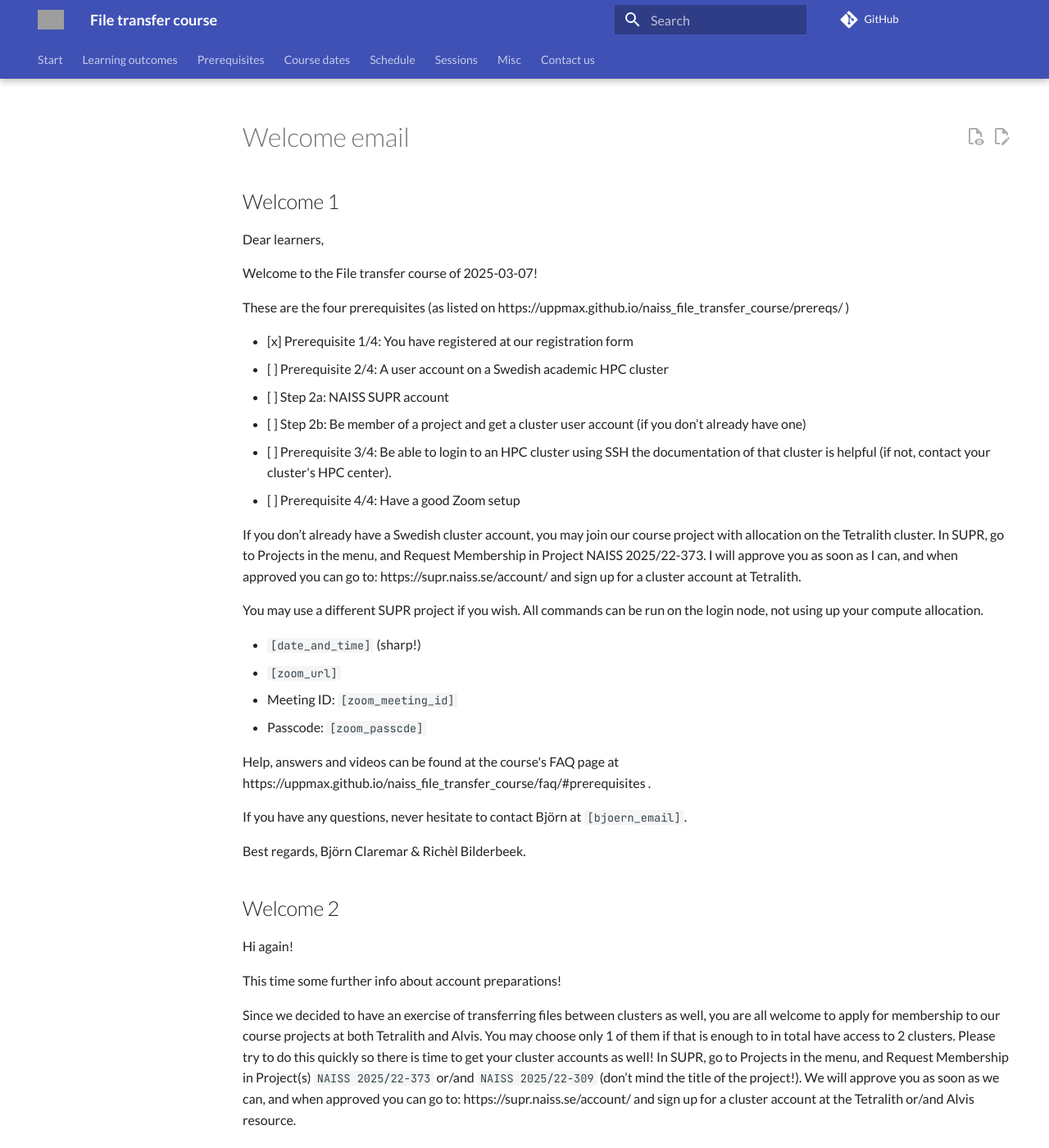
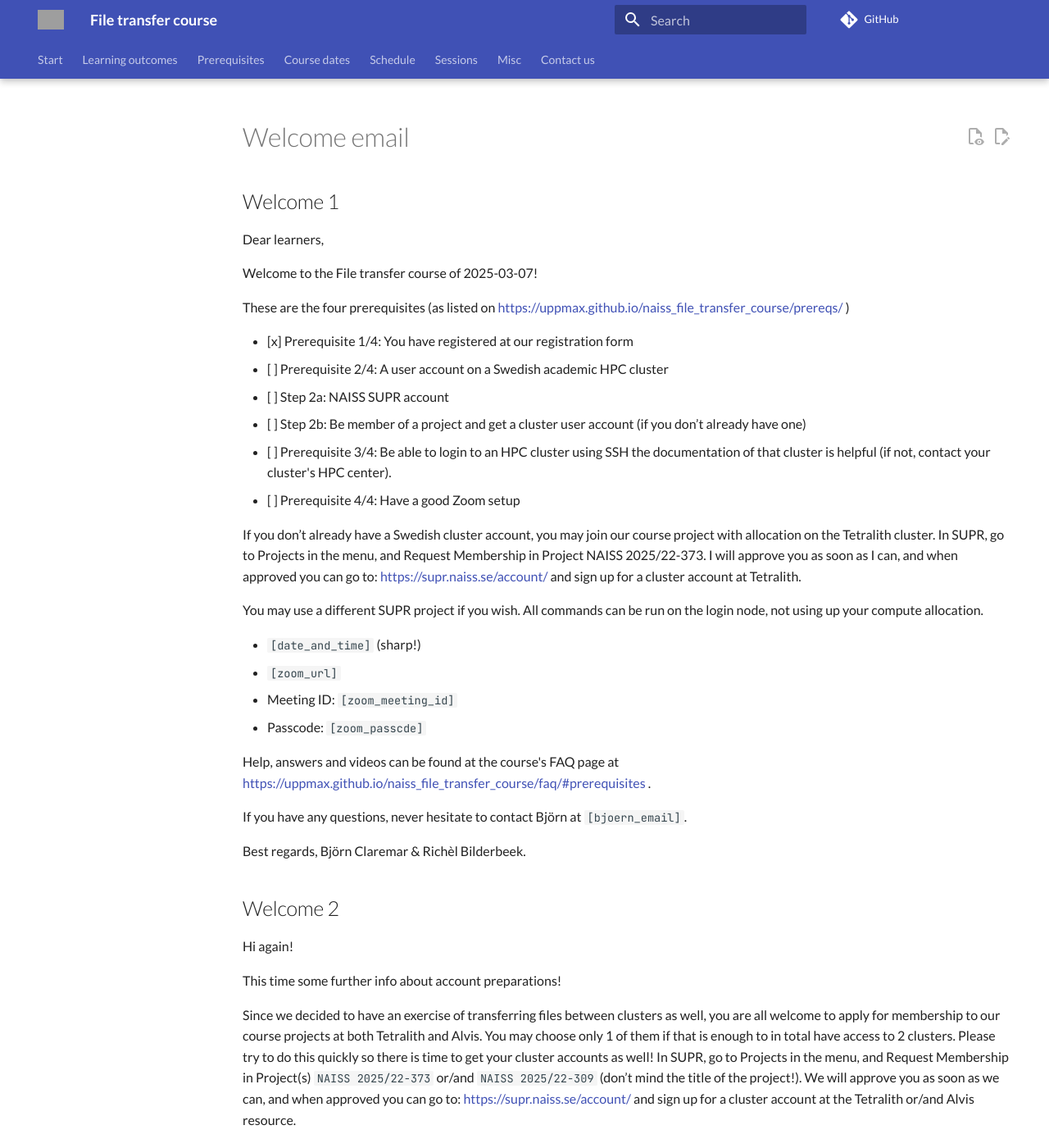
Before and after one commit to UPPMAX/naiss_file_transfer_course, an MkDocs documentation site: the page built from docs/communication/welcome_email.md, in a window 1280 px wide and 1400 px high. Shown: the whole window at 82% size. Built offline with MkDocs 1.6.1 and Material for MkDocs 9.7.7, drawn with Linux system fonts in a browser that asks for light colours; comment, search, counter and statistics services are not loaded; grey boxes are pictures that could not be loaded.

Commit message:
Fix markdown

```diff
--- a/docs/communication/welcome_email.md
+++ b/docs/communication/welcome_email.md
@@ -6,7 +6,7 @@ Dear learners,
 
 Welcome to the File transfer course of 2025-03-07!
 
-These are the four prerequisites (as listed on https://uppmax.github.io/naiss_file_transfer_course/prereqs/ )
+These are the four prerequisites (as listed on <https://uppmax.github.io/naiss_file_transfer_course/prereqs/> )
 
 - [x] Prerequisite 1/4: You have registered at our registration form
 - [ ] Prerequisite 2/4: A user account on a Swedish academic HPC cluster
@@ -18,7 +18,7 @@ These are the four prerequisites (as listed on https://uppmax.github.io/naiss_fi
 
 If you don’t already have a Swedish cluster account, you may join our course project with allocation on the Tetralith cluster.
 In SUPR, go to Projects in the menu, and Request Membership in Project NAISS 2025/22-373.
-I will approve you as soon as I can, and when approved you can go to:  https://supr.naiss.se/account/ and sign up for a cluster account at Tetralith.
+I will approve you as soon as I can, and when approved you can go to:  <https://supr.naiss.se/account/> and sign up for a cluster account at Tetralith.
 
 You may use a different SUPR project if you wish. All commands can be run on the login node, not using up your compute allocation.
 
@@ -27,7 +27,7 @@ You may use a different SUPR project if you wish. All commands can be run on the
 - Meeting ID: `[zoom_meeting_id]`
 - Passcode: `[zoom_passcde]`
 
-Help, answers and videos can be found at the course's FAQ page at https://uppmax.github.io/naiss_file_transfer_course/faq/#prerequisites .
+Help, answers and videos can be found at the course's FAQ page at <https://uppmax.github.io/naiss_file_transfer_course/faq/#prerequisites> .
 
 If you have any questions, never hesitate to contact Björn at `[bjoern_email]`.
 
@@ -45,7 +45,7 @@ Since we decided to have an exercise of transferring files between clusters as w
 You may choose only 1 of them if that is enough to in total have access to 2 clusters.
 Please try to do this quickly so there is time to get your cluster accounts as well!
 In SUPR, go to Projects in the menu, and Request Membership in Project(s) `NAISS 2025/22-373` or/and `NAISS 2025/22-309` (don’t mind the title of the project!).
-We will approve you as soon as we can, and when approved you can go to:  https://supr.naiss.se/account/ and sign up for a cluster account at the Tetralith or/and Alvis resource.
+We will approve you as soon as we can, and when approved you can go to:  <https://supr.naiss.se/account/> and sign up for a cluster account at the Tetralith or/and Alvis resource.
 
 We are sorry for the late notice! The first iteration of the course made it a bit hard to identify all needs.
 See you on Friday!
```
Also changed, not shown: docs/sessions/sftp/README.md (+4 -2 lines), .wordlist.txt.
